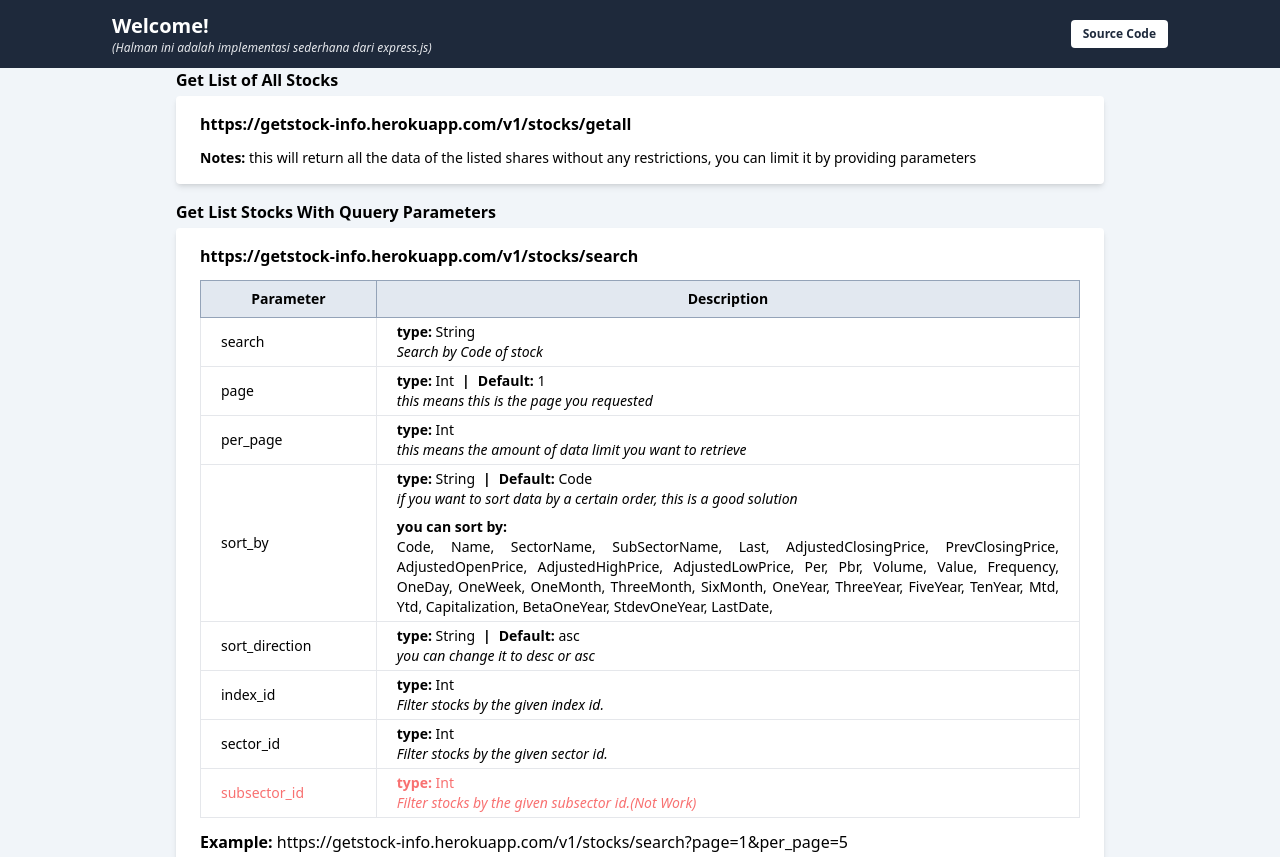
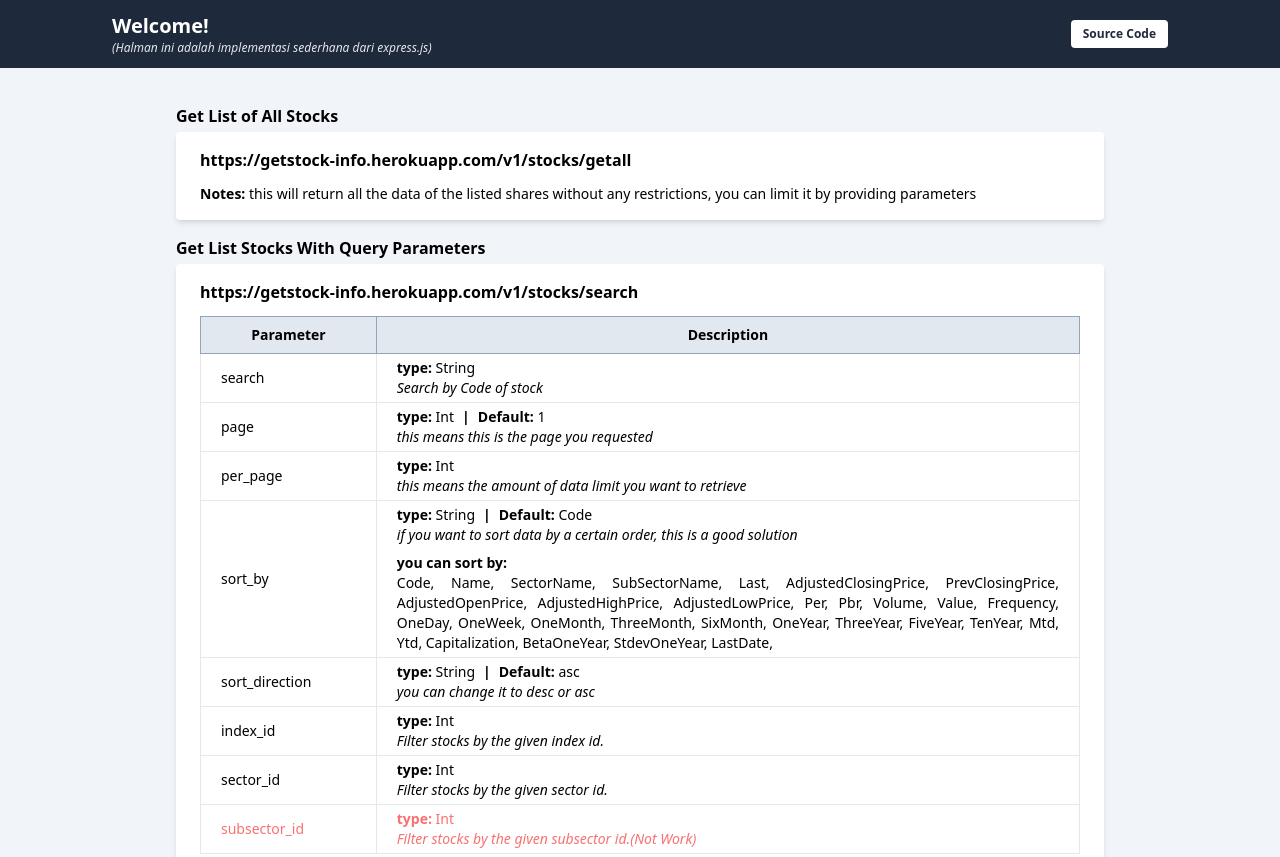
Before and after one commit to Sekhudinpbg3/getstock-express-api, a website: page index.html in a window 1280 px wide. Shown: the top 857 px of the page. Drawn offline with nearby package versions, Linux system fonts and the light colour scheme.

Commit message:
fix beberapa element

```diff
--- a/index.html
+++ b/index.html
@@ -14,7 +14,7 @@
 					<h1 class="text-white text-base md:text-lg lg:text-xl 2xl:text-2xl font-bold">Welcome!</h1>
 					<p class="italic text-xs text-gray-200">(Halman ini adalah implementasi sederhana dari express.js)</p>
 				</div>
-					<a href="#" class=rounded">
+					<a href="https://github.com/Sekhudinpbg3/getstock-express-api" class=rounded">
 						<h1 class="bg-white text-slate-800 px-3 py-1.5 rounded text-xs hover:bg-slate-100 active:bg-slate-200 md:font-semibold lg:font-bold ">
 							Source Code
 						</h1>
@@ -27,7 +27,7 @@
 						<span class="font-semibold hover:underline hover:underline-offset-2"><a href="https://pasardana.id/">Pasardana.id</a></span>
 					</p>
 
-					<div class="mt-5">
+					<div class="mt-12 sm:mt-14">
 						<div class="mb-3">
 							<h1 class="text-sm font-semibold md:font-bold lg:text-base py-1">Get List of All Stocks</h1>
 							<div class="w-full bg-white py-4 px-6 rounded shadow-md">
@@ -41,7 +41,7 @@
 						</div>
 
 						<div class="mb-3">
-							<h1 class="text-sm font-semibold md:font-bold lg:text-base py-1">Get List Stocks With Quuery Parameters</h1>
+							<h1 class="text-sm font-semibold md:font-bold lg:text-base py-1">Get List Stocks With Query Parameters</h1>
 							<div class="w-full bg-white py-4 px-6 rounded shadow-md">
 								<div>
 									<a href="https://getstock-info.herokuapp.com/v1/stocks/search" class="hover:underline hover:underline-offset-2 font-semibold">https://getstock-info.herokuapp.com/v1/stocks/search</a>
```
